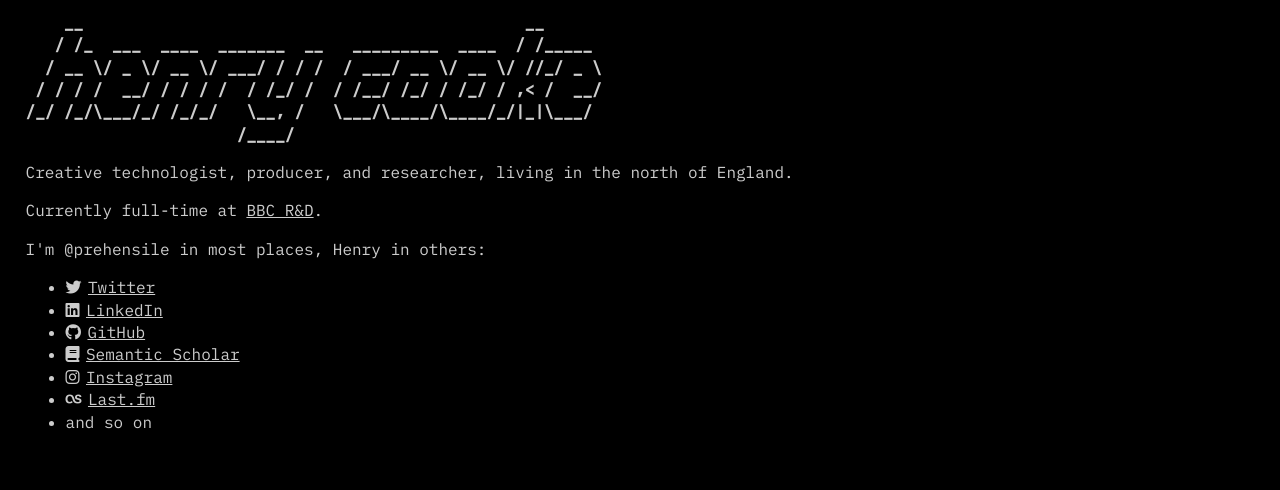
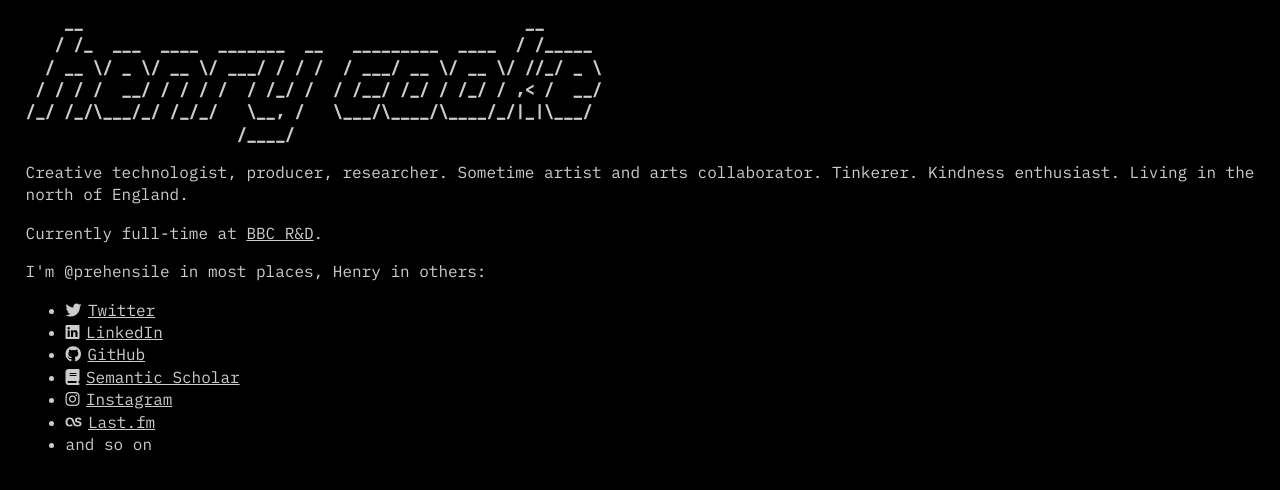
Before and after one commit to prehensile/prehensile.github.io, a Jekyll site: the page index.html, which Jekyll copies as it is, in a window 1280 px wide. Shown: the top 490 px of the page. Built offline with Jekyll 4.4.1, drawn with Linux system fonts in a browser that asks for light colours; nearby versions of some CDN libraries.

Commit message:
more words

```diff
--- a/index.html
+++ b/index.html
@@ -37,7 +37,7 @@
     </h1>
 
     <p>
-        Creative technologist, producer, and researcher, living in the north of England.
+        Creative technologist, producer, researcher. Sometime artist and arts collaborator. Tinkerer. Kindness enthusiast. Living in the north of England.
     </p>
     <p>
        Currently full-time at <a href="https://bbc.co.uk/rd">BBC R&D</a>.
```
